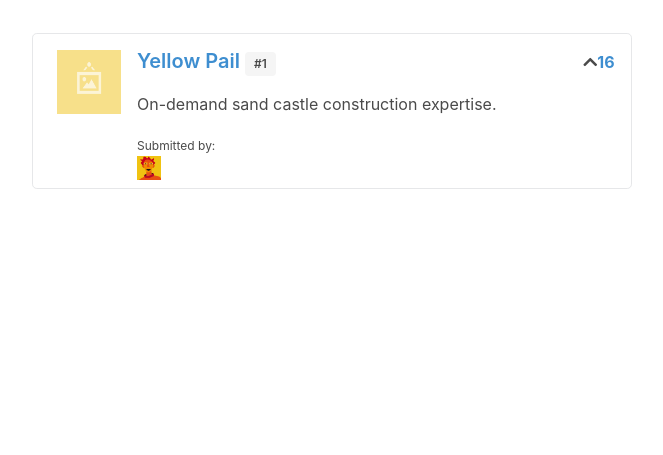
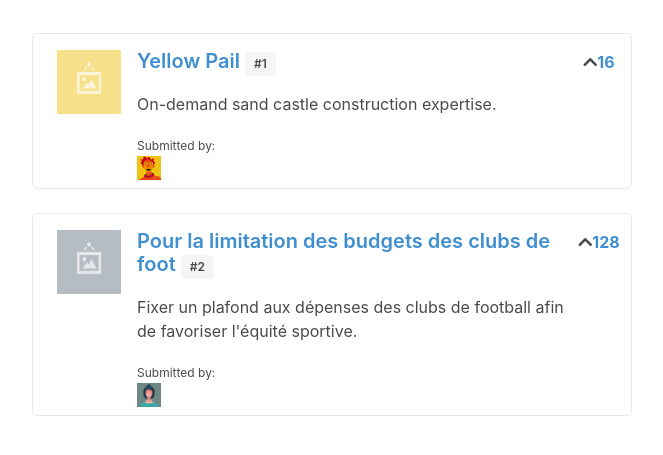
Before and after one commit to VuejsTrainings/upvotesVueJs, a plain HTML site: page index.html in a window 1280 px wide. Shown: the part 91-546 px from the top of the page, without its empty margins (308-971 px from the left). Drawn offline with nearby package versions, Linux system fonts and the light colour scheme.

Commit message:
Affiche toutes les propositions

```diff
--- a/index.html
+++ b/index.html
@@ -10,23 +10,23 @@
         <div id="app">
             <h1 class="title has-text-centered dividing-header">upVote!</h1>
             <section class="section">
-                <article class="media">
+                <article class="media" v-for="submission in submissions" v-bind:key="submission.id">
                     <figure class="media-left">
-                        <img v-bind:src="submissions[0].picture" alt="" class="image is-64x64">
+                        <img v-bind:src="submission.picture" alt="" class="image is-64x64">
                     </figure>
                     <div class="media-content">
                         <div class="content">
                             <h4>
-                                <a v-bind:href="submissions[0].url" class="has-text-info">{{ submissions[0].title }}</a>
-                                <span class="tag is-small">#{{ submissions[0].id }}</span>
+                                <a v-bind:href="submission.url" class="has-text-info">{{ submission.title }}</a>
+                                <span class="tag is-small">#{{ submission.id }}</span>
                             </h4>
                             <p>
-                                {{ submissions[0].description }}
+                                {{ submission.description }}
                             </p>
                             <p>
                                 <small class="is-size-7">
                                     Submitted by:
-                                    <img v-bind:src="submissions[0].avatar" alt="" class="image is-24x24">
+                                    <img v-bind:src="submission.avatar" alt="" class="image is-24x24">
                                 </small>
                             </p>
                         </div>
@@ -34,7 +34,7 @@
                     <div class="media-right">
                         <span class="icon is-small">
                             <i class="fa fa-chevron-up"></i>
-                            <strong class="has-text-info">{{ submissions[0].votes }}</strong>
+                            <strong class="has-text-info">{{ submission.votes }}</strong>
                         </span>
                     </div>
                 </article>
```
